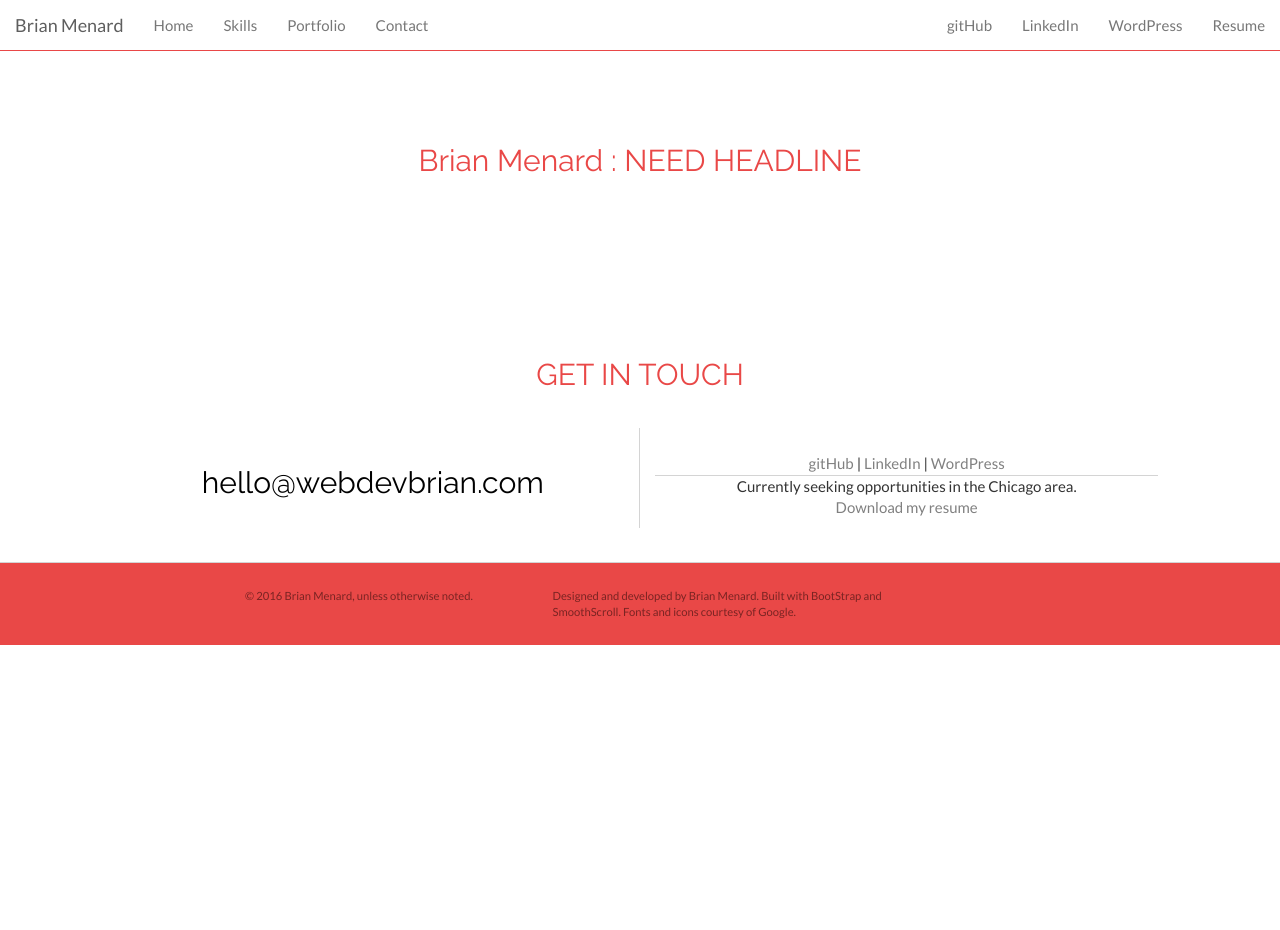
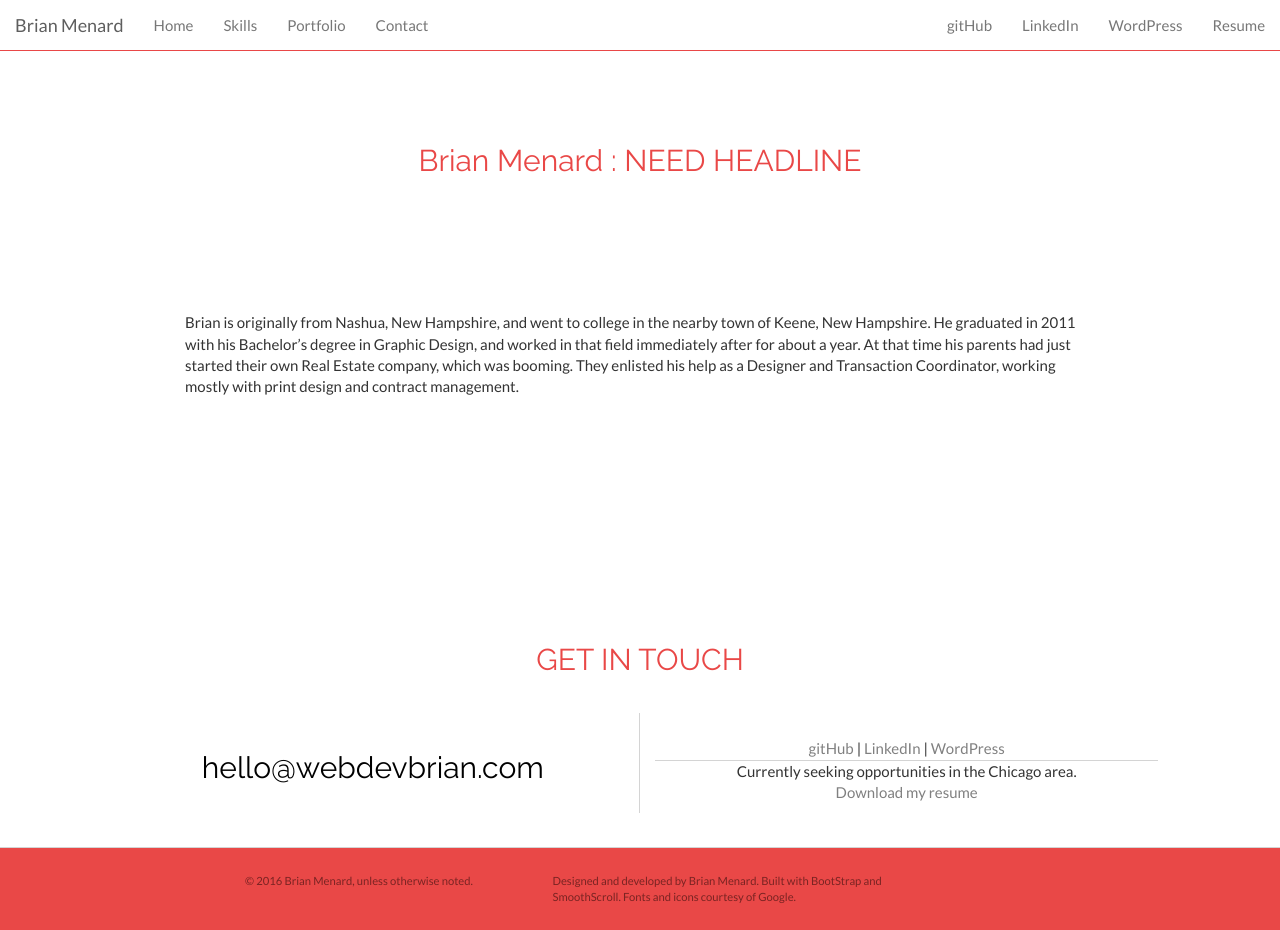
Before and after one commit to brianmenard/personal-site, a website: page about.html in a window 1280 px wide. Before the commit the page ends 800 px from the top, so only its background shows below. Drawn offline with nearby package versions, Linux system fonts and the light colour scheme.

Commit message:
added content

```diff
--- a/about.html
+++ b/about.html
@@ -66,8 +66,14 @@
 
         <div class='row about_header_row'>
             <h2>Brian Menard : NEED HEADLINE</h2>
-            <div class='col-md-12'>
-
+            <div class='col-md-12 about_content_container'>
+                Brian is originally from Nashua, New Hampshire, and went to college
+                in the nearby town of Keene, New Hampshire.  He graduated in 2011
+                with his Bachelor’s degree in Graphic Design, and worked in that
+                field immediately after for about a year.  At that time his parents
+                had just started their own Real Estate company, which was booming.
+                They enlisted his help as a Designer and Transaction Coordinator,
+                working mostly with print design and contract management.
             </div>
         </div>
 
--- a/css/main.css
+++ b/css/main.css
@@ -254,7 +254,11 @@ h1{
 }
 
 .about_header_row{
-    margin: 100px;
+    padding: 100px;
+}
+
+.about_content_container{
+    padding: 100px;
 }
 
  /* ----- END DIV STYLING ----- */
```
